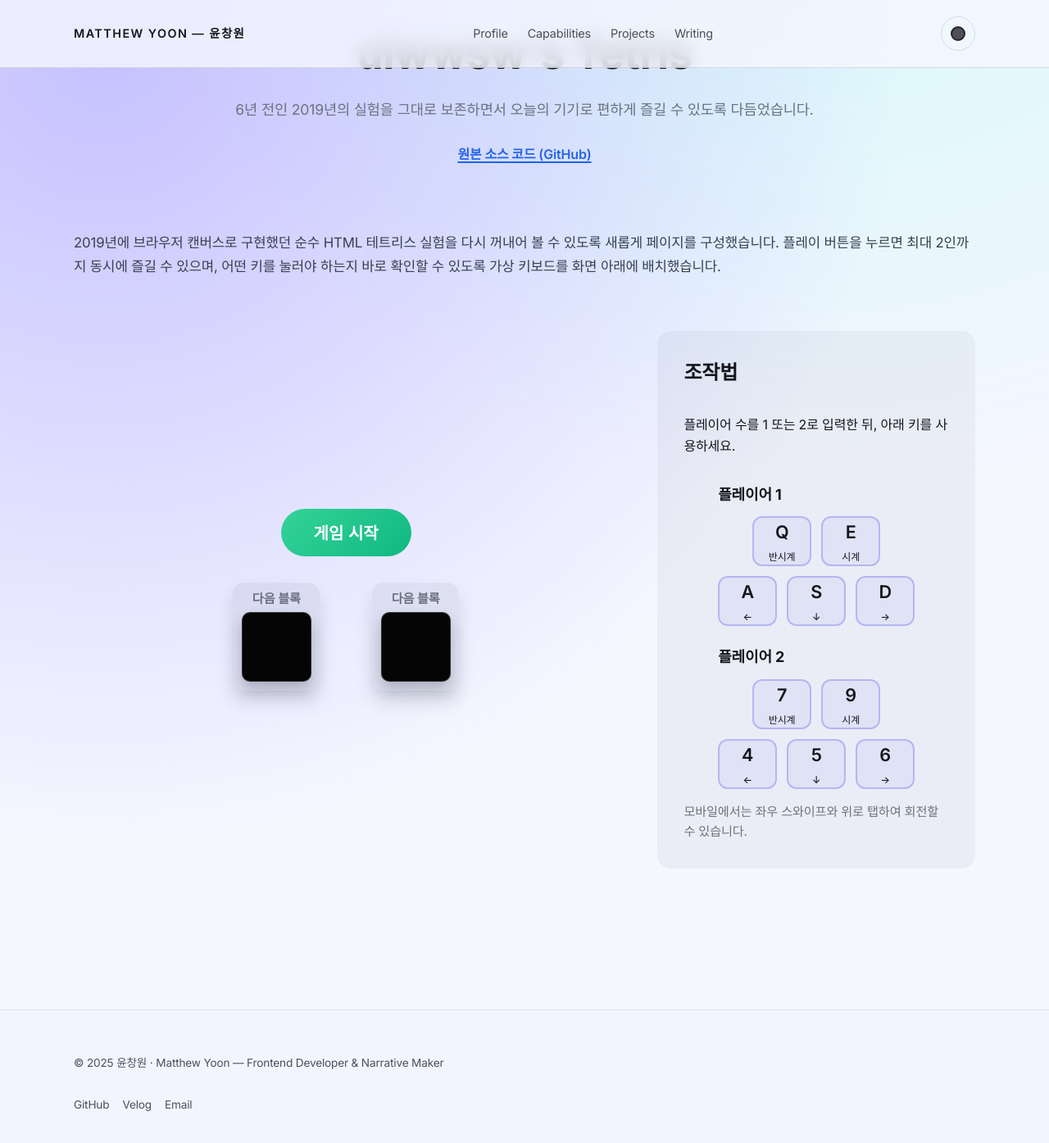
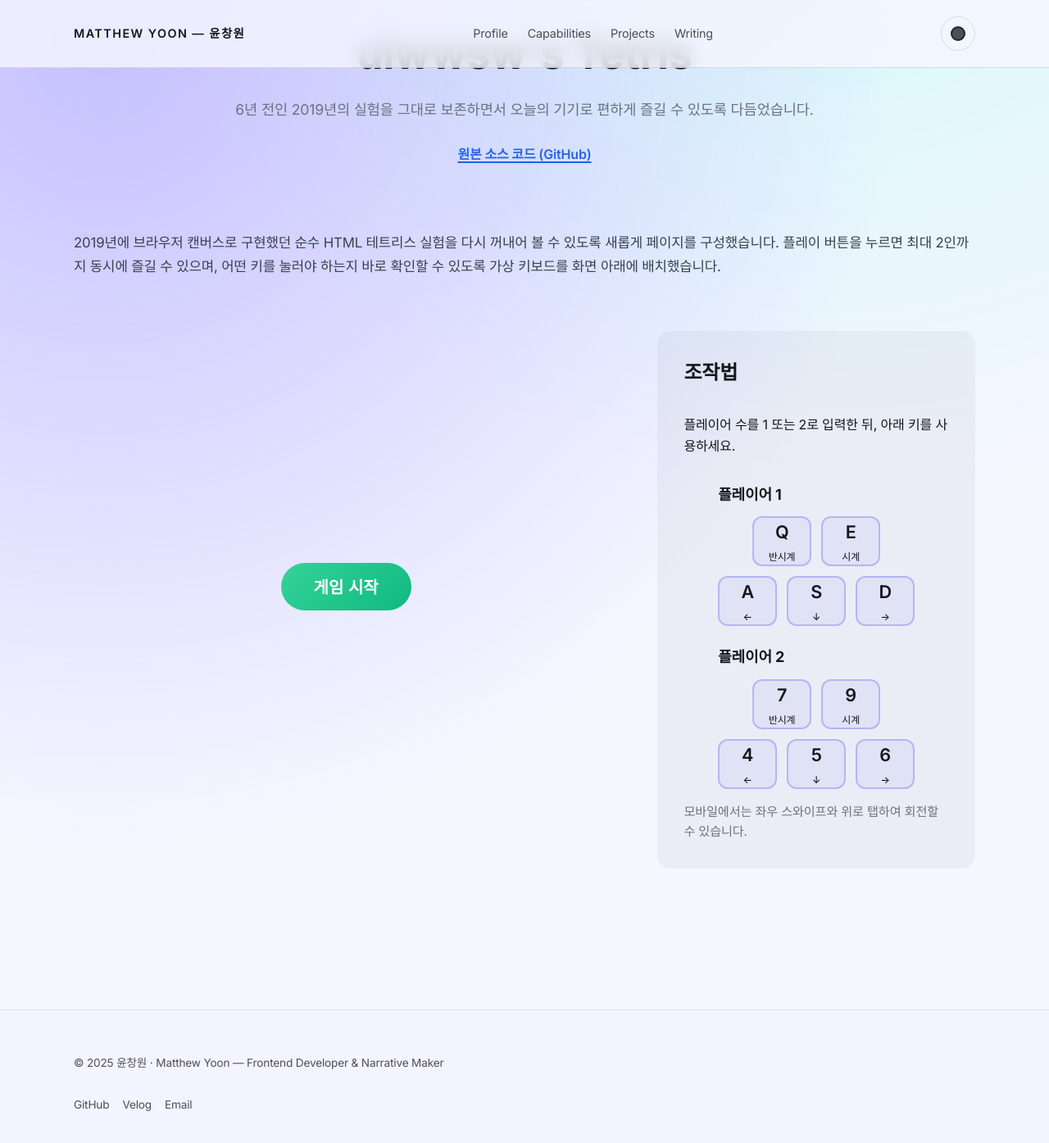
Before and after one commit to uiwwsw/uiwwsw.github.io, a Jekyll site: the page built from tetris/index.html, in a window 1280 px wide and 1400 px high, scrolled down 282 px. Shown: the top 1395 px of the window at 82% size. Built offline with Jekyll 4.4.1, drawn with Linux system fonts in a browser that asks for light colours; nearby versions of some CDN libraries.

Commit message:
Hide previews until gameplay

```diff
--- a/assets/css/tetris.css
+++ b/assets/css/tetris.css
@@ -131,6 +131,10 @@
   color: var(--color-text-muted, #6b7280);
   min-width: 92px;
   box-shadow: inset 0 1px 0 rgba(255, 255, 255, 0.08), 0 14px 22px rgba(15, 23, 42, 0.12);
+}
+
+.tetris-stage:not(.is-playing) .tetris-preview {
+  display: none;
 }
 
 .tetris-stage.is-singleplayer .tetris-board[data-player='2'] .tetris-preview {
--- a/tetris/index.html
+++ b/tetris/index.html
@@ -227,6 +227,7 @@ extra_css:
       players = Number(players);
       var stage = document.querySelector('.tetris-stage');
       if (stage) {
+        stage.classList.add('is-playing');
         stage.classList.toggle('is-singleplayer', players === 1);
         stage.classList.toggle('is-multiplayer', players > 1);
       }
```
